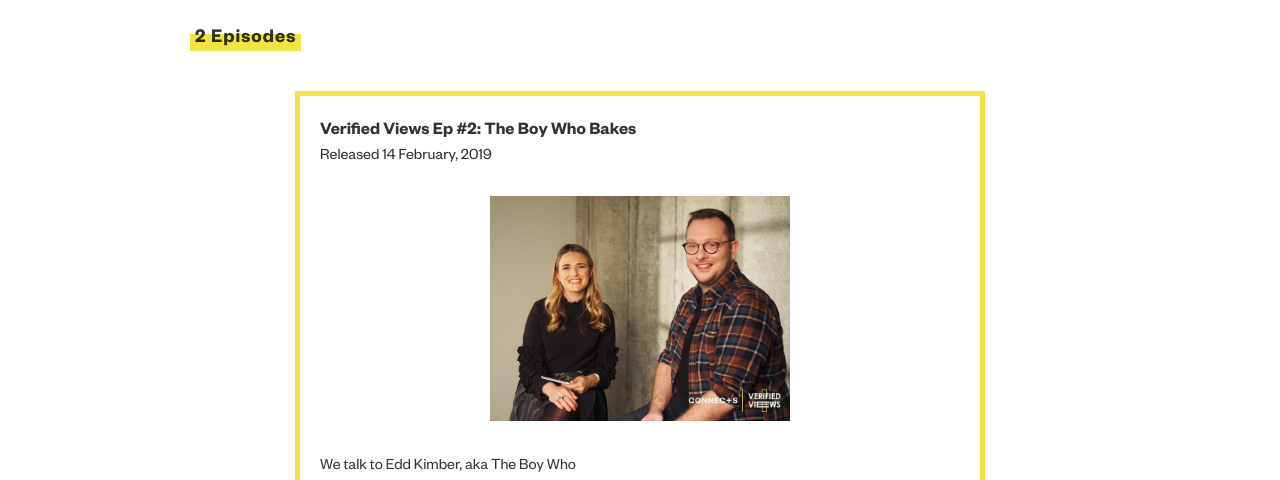
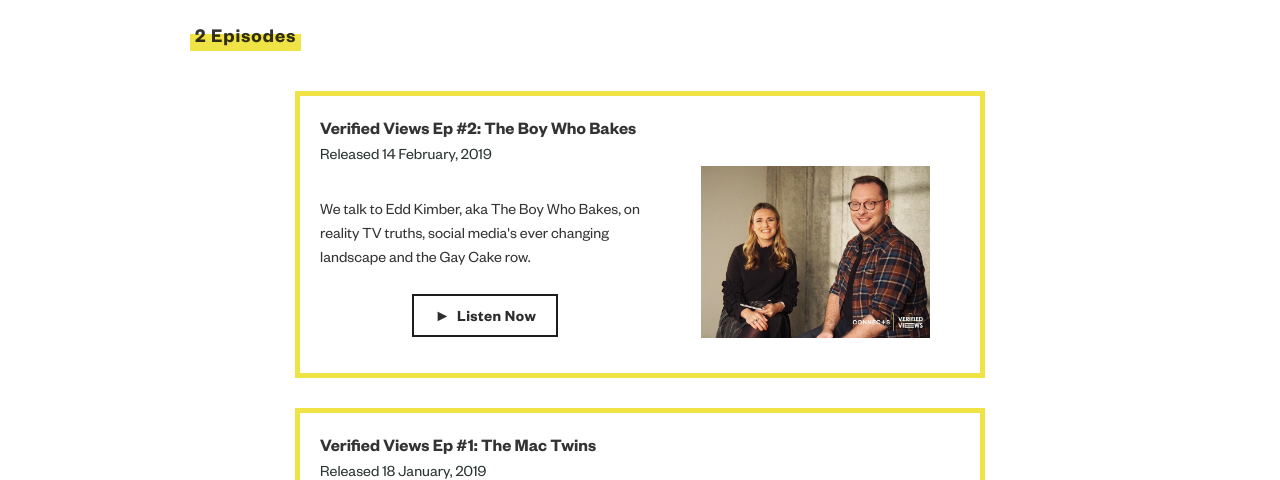
Before and after one commit to giopunt/verified-views-poc, a Gatsby site: page / in a window 1280 px wide. Shown: the part 251-731 px from the top of the page. Built offline with nearby package versions, Linux system fonts and the light colour scheme; Gatsby itself is replaced by a stand-in of ours.

Commit message:
Fix image layout

```diff
--- a/src/components/episode.js
+++ b/src/components/episode.js
@@ -6,18 +6,18 @@
   <div className={styles.episode}>
     <h3>{title}</h3>
     <span className={styles.releaseDate}>Released {date}</span>
-    <div>
+    <div className={styles.components}>
       <img
         src={`/${image}`}
         alt="In this episode image"
         className={styles.mainImage}
       />
-    </div>
-    <div className={styles.excerpt}>
-      <p>{excerpt}</p>
-      <a className={styles.listenNow} href={url}>
-        <span className={styles.playIcon}>►</span> Listen Now
-      </a>
+      <div className={styles.excerpt}>
+        <p>{excerpt}</p>
+        <a className={styles.listenNow} href={url}>
+          <span className={styles.playIcon}>►</span> Listen Now
+        </a>
+      </div>
     </div>
   </div>
 );
--- a/src/components/episode.module.css
+++ b/src/components/episode.module.css
@@ -28,7 +28,6 @@
 }
 
 .excerpt {
-  max-width: 300px;
   display: flex;
   align-items: center;
   flex-direction: column;
@@ -58,3 +57,21 @@
   font-size: 16px;
   padding-right: 3px;
 }
+
+.components {
+  display: flex;
+  flex-direction: column;
+}
+@media only screen and (min-width: 650px) {
+  .components {
+    flex-direction: row-reverse;
+    padding-bottom: 15px;
+  }
+
+  .mainImage {
+    flex: 1;
+    height: 172px;
+    width: 230px;
+    margin: -30px 30px 0 50px;
+  }
+}
```
